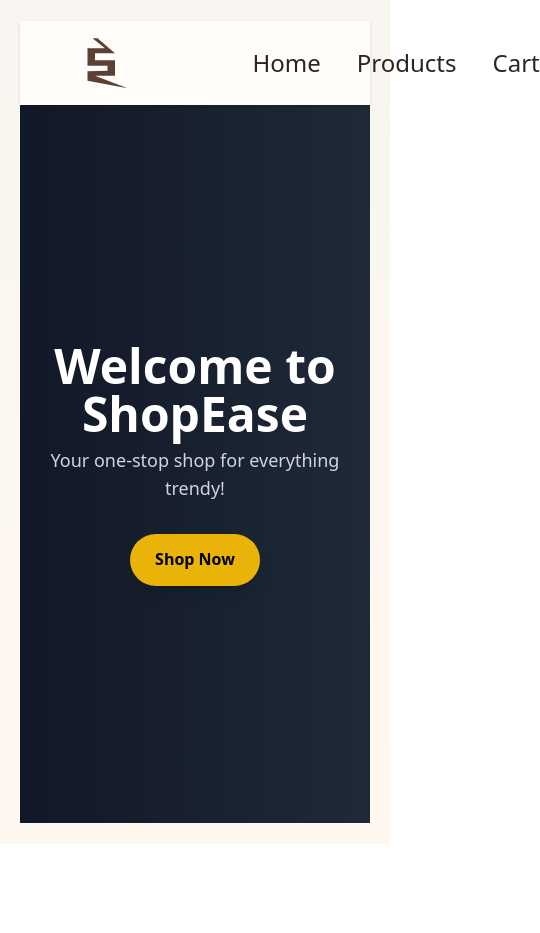
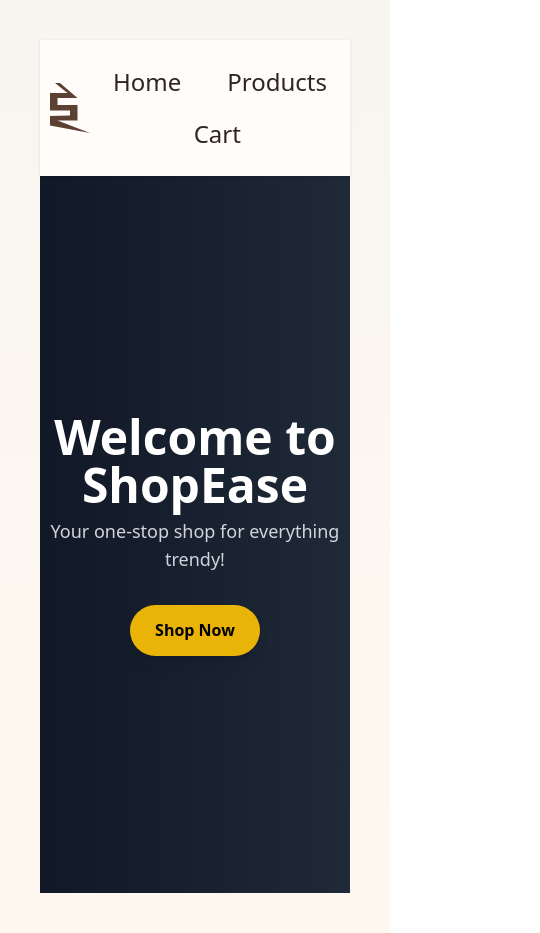
Before and after one commit to Rocksri/CartPageRouters, a React (Vite) app: page / in a window 390 px wide. Shown: the whole page, 540 px wide, since content can reach past the window. Before the commit the page ends 844 px from the top, so only its background shows below. Built offline with nearby package versions, Linux system fonts and the light colour scheme.

Commit message:
look responsive

```diff
--- a/src/App.css
+++ b/src/App.css
@@ -1,210 +1,223 @@
-body {
-    font-family: 'Segoe UI', Tahoma, Geneva, Verdana, sans-serif;
-    margin: 0;
-    padding: 0;
-    background-color: #f8f5f0;
-    color: #333;
+:root {
+    --primary: #5c4033;
+    --secondary: #8b735c;
+    --accent: #c7a17a;
+    --background: #f8f5f0;
+    --surface: #fffcf9;
+    --error: #d32f2f;
+    --success: #2e7d32;
+
+    --text-primary: #2d2424;
+    --text-secondary: #5e534b;
+
+    --radius-sm: 4px;
+    --radius-md: 8px;
+    --radius-lg: 16px;
+
+    --space-xs: 0.5rem;
+    --space-sm: 1rem;
+    --space-md: 1.5rem;
+    --space-lg: 2rem;
+
+    --shadow-sm: 0 1px 3px rgba(0, 0, 0, 0.12);
+    --shadow-md: 0 4px 6px rgba(0, 0, 0, 0.16);
+    --shadow-lg: 0 8px 24px rgba(0, 0, 0, 0.2);
+
+    --transition-fast: 0.2s ease;
+    --transition-medium: 0.3s cubic-bezier(0.4, 0, 0.2, 1);
+    --interactive-bg: #f0e6d2;
+    --interactive-hover-bg: #e8dbc3;
+    --interactive-active-bg: #e0d0b0;
+    --interactive-color: #5c4033;
+    --interactive-border: 1.5px solid transparent;
+    --transition-timing: cubic-bezier(0.4, 0, 0.2, 1);
 }
 
+/* Base Styles */
 html {
     scroll-behavior: smooth;
+    scroll-padding-top: 6rem;
 }
 
-#root {
+body {
+    font-family: system-ui, -apple-system, 'Segoe UI', Roboto, 'Helvetica Neue', sans-serif;
+    line-height: 1.6;
+    margin: 0;
+    background: linear-gradient(180deg, var(--background) 0%, #fff8f0 100%);
+    color: var(--text-primary);
+    min-height: 100vh;
+}
+
+#root,
+.App {
     width: 100%;
     margin: 0 auto;
     padding: 20px;
+    display: flex;
+    flex-direction: column;
+    min-height: 100vh;
 }
 
+/* Header */
 header {
+    position: sticky;
+    top: 0;
+    background: var(--surface);
+    backdrop-filter: blur(10px);
+    z-index: 1000;
+    box-shadow: var(--shadow-sm);
+    padding: var(--space-sm) 0;
+    display: flex;
     justify-content: space-around;
     align-items: center;
-    padding: 20px 0;
-    border-bottom: 3px solid #e0d8c9;
 }
 
-header h1 {
-    font-size: 2em;
-    color: #5c4033;
-}
-
-header {
-    .LogoPath {
+header .LogoPath {
     clip-path: polygon(40% 0, 75% 30%, 35% 30%, 35% 44%, 75% 44%, 75% 75%, 35% 75%, 100% 100%, 20% 85%, 20% 66%, 60% 65%, 60% 55%, 20% 55%, 20% 20%, 55% 20%, 30% 0);
     background-color: #5c4033;
     padding: 25px;
 }
 
-    .ProfileLogo {
+header .ProfileLogo {
     clip-path: polygon(0 65%, 21% 15%, 70% 0, 100% 50%, 63% 20%, 100% 75%, 47% 31%, 100% 100%, 32% 45%, 75% 100%, 20% 59%, 50% 100%);
 }
 
-
-    nav {
-        width: 30%;
+header nav,
+.Main_Shop_Page nav {
+    width: 100%;
+    /* Full width on mobile */
 }
 
-    nav ul {
+header nav ul,
+.Main_Shop_Page nav ul {
     list-style: none;
     display: flex;
     justify-content: space-around;
+    flex-wrap: wrap;
+    /* Allow wrapping on smaller screens */
     padding: 0;
     margin: 0;
 }
 
-    nav ul a {
-        text-decoration: none;
-        color: #5c4033;
-        font-weight: 500;
-        transition: color 0.3s ease;
+header nav li,
+.Main_Shop_Page nav li {
+    padding: 10px;
+    flex: 0 1 auto;
+    /* Distribute items evenly */
 }
 
-    nav ul a:hover {
-        color: #8b735c;
-    }
+header nav a,
+.Main_Shop_Page nav a {
+    position: relative;
+    text-decoration: none;
+    color: var(--text-primary);
 }
 
-.pageCatalog {
-    padding: 20px 0;
-
-    .pageCatalog h2 {
-        font-size: 2.5em;
-        color: #5c4033;
-        margin-bottom: 10px;
-    }
+header nav a::after,
+.Main_Shop_Page nav a::after {
+    content: '';
+    position: absolute;
+    bottom: 0;
+    left: 0;
+    width: 0;
+    height: 2.5px !important;
+    background: var(--accent);
+    transition: width var(--transition-fast);
 }
 
-
-.Main_Shop_Page {
-    margin-top: 20px;
-
-
-    nav ul {
-        list-style: none;
-        padding: 0;
-        margin: 0;
+header nav a:hover::after,
+.Main_Shop_Page nav a:hover::after {
+    width: 100%;
 }
 
-    nav a {
-        text-decoration: none;
-        color: #5c4033;
-        display: block;
-        padding: 10px 0;
-        transition: color 0.3s ease;
+header nav a.active,
+.Main_Shop_Page nav a.active {
+    color: var(--accent);
 }
 
-    nav a:hover {
-        color: #8b735c;
-    }
+/* Product Card */
+.productCard {
+    --card-padding: var(--space-md);
+    position: relative;
+    background: var(--surface);
+    border-radius: var(--radius-lg);
+    padding: var(--card-padding);
+    box-shadow: var(--shadow-sm);
+    transition: transform var(--transition-medium), box-shadow var(--transition-medium);
+    overflow: hidden;
+    margin-bottom: var(--space-md);
+    /* Add spacing between cards */
 }
 
-.productCard {
-    border: 3px solid #e0d8c9;
-    padding: 20px;
-    text-align: center;
-    background-color: #fff;
-    border-radius: 10px;
-    box-shadow: 0 4px 8px rgba(0, 0, 0, 0.05);
-    width: 100%;
-    max-width: 290px;
-
-
-
-
-    .font-semibold {
-        display: flex;
-        justify-content: space-around;
+.productCard:hover {
+    transform: translateY(-4px);
+    box-shadow: var(--shadow-lg);
 }
 
-    .CountControl {
+.productCard:hover .product-image {
+    transform: scale(1.05);
+}
+
+.productCard img {
+    height: 200px;
+    object-fit: contain;
+    border-radius: var(--radius-md);
+    transition: transform var(--transition-medium);
+}
+
+.productCard .CountControl {
     display: flex;
     align-items: center;
     justify-content: center;
-        gap: 10px;
+    gap: var(--space-sm);
 }
 
-
-    .CountControl .Subract_Count,
-    .CountControl .Add_Count {
-        background-color: #f0e6d2;
-        color: #5c4033;
+.productCard .CountControl button {
     border: none;
-        padding: 5px 10px;
-        font-size: 1rem;
-        border-radius: 5px;
+    padding: 0.5em !important;
+    background: var(--accent);
+    color: var(--surface);
+    border-radius: var(--radius-sm);
     cursor: pointer;
-        transition: background-color 0.3s ease;
+    transition: background var(--transition-fast), transform var(--transition-fast);
 }
 
-    .CountControl .Subract_Count:hover,
-    .CountControl .Add_Count:hover {
-        background-color: #e8dbc3;
+.productCard .CountControl button:hover {
+    background: var(--secondary);
+    transform: scale(1.1);
 }
 
-    span {
-        cursor: pointer;
-        padding: 8px 10px;
-        border-radius: 10px;
-        background-color: #f0e6d2;
-        color: #5c4033;
-        transition: background-color 0.3s ease;
+.productCard .CountControl button:active {
+    transform: scale(0.95);
 }
 
-    span:hover {
-        background-color: #e8dbc3;
-    }
+span[role="button"] {
+    cursor: pointer;
+    padding: 0.5em 1em;
+    border-radius: 0.625em;
+    background-color: var(--interactive-bg);
+    color: var(--interactive-color);
+    border: var(--interactive-border);
+    transition: all 0.2s var(--transition-timing);
+    min-height: 2.5rem;
+    font-weight: 500;
+    user-select: none;
+    gap: 0.5em;
+    position: relative;
+    box-shadow: 0 2px 4px -1px rgba(0, 0, 0, 0.05);
 }
 
-/* Responsive Design */
-@media (max-width: 768px) {
-    header {
-        flex-direction: column;
-        align-items: center;
-        text-align: center;
+span[role="button"]:hover {
+    background-color: var(--interactive-hover-bg);
+    transform: translateY(-1px);
+    box-shadow: 0 4px 6px -1px rgba(0, 0, 0, 0.1);
 }
 
-    header nav {
-        margin-top: 20px;
+span[role="button"]:active {
+    background-color: var(--interactive-active-bg);
+    transform: translateY(0);
+    transition-duration: 0.1s;
 }
 
-
-
-    .productCard {
-        padding: 15px;
-    }
-
-    .productCard .CountControl {
-        flex-direction: column;
-        gap: 5px;
-    }
-}
-
-@media (max-width: 480px) {
-    #root {
-        padding: 10px;
-    }
-
-    header h1 {
-        font-size: 1.5em;
-    }
-
-    header .LogoPath,
-    header .ProfileLogo {
-        padding: 15px;
-    }
-
-
-    .productCard {
-        padding: 10px;
-    }
-
-    .productCard .CountControl .Subract_Count,
-    .productCard .CountControl .Add_Count {
-        padding: 3px 6px;
-        font-size: 0.9rem;
-    }
-
-    .productCard span {
-        padding: 5px 8px;
-    }
-}
+span[role="button"]:focus-visible {
+    outline: 2
--- a/src/App.jsx
+++ b/src/App.jsx
@@ -9,8 +9,8 @@ import ProductList from "./products/products";
 import BuyNowClick from "./products/Buynow";
 import PageHeader from "./profile/profile";
 import HomePage from "./profile/homepage"; // Corrected typo in import
-import "./Style.css";
-// import "./App.css";
+// import "./Style.css";
+import "./App.css";
 
 
 function AppContent() {
--- a/src/Style.css
+++ b/src/Style.css
@@ -54,7 +54,11 @@ body {
     margin: 0 auto;
     padding: 20px;
 }
-
+.App {
+    display: flex;
+    flex-direction: column;
+    min-height: 100vh;
+}
 
 /* Header */
 header {
```
Lines whose indentation alone changed are shown as unchanged.
